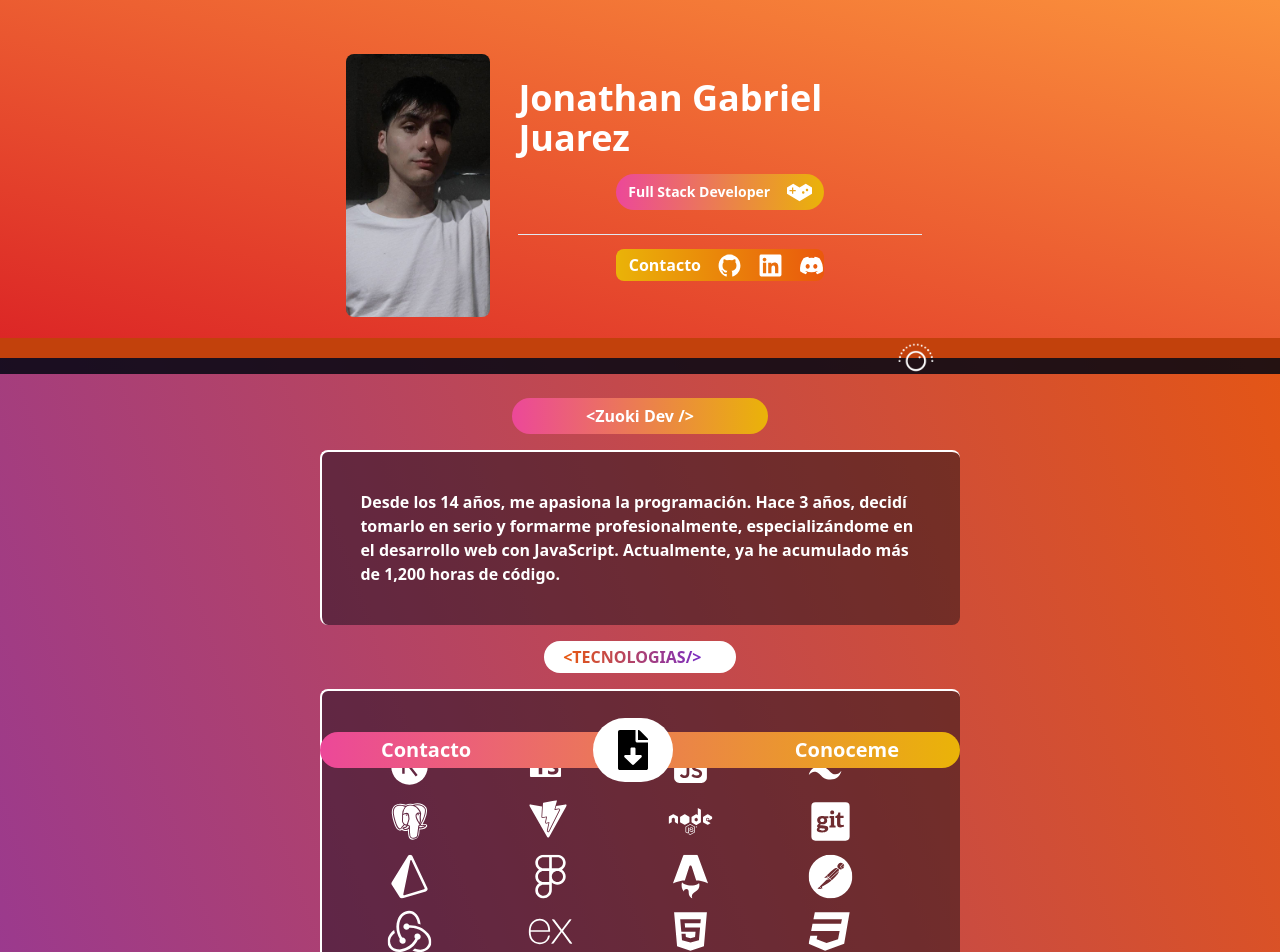
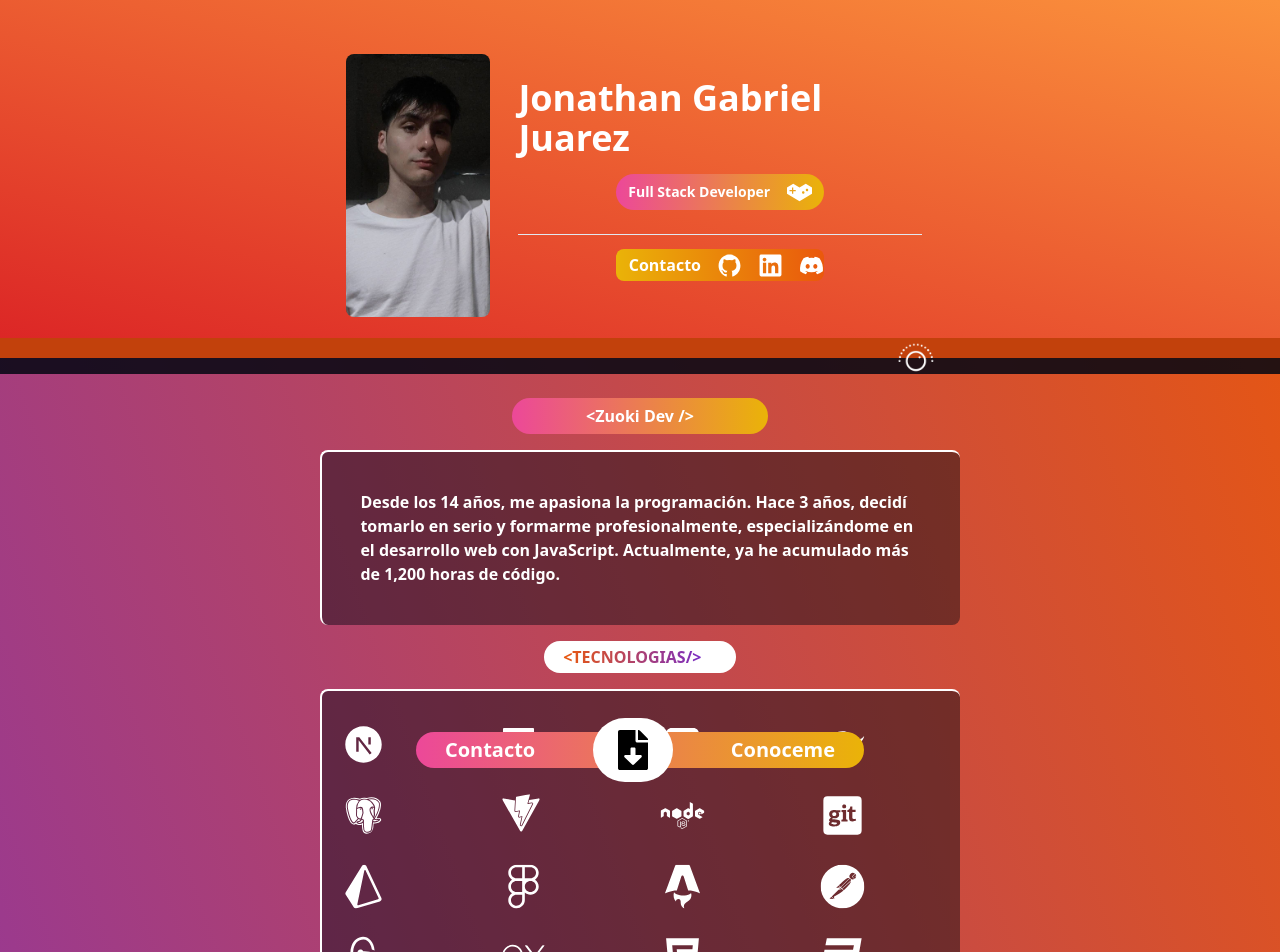
Before and after one commit to zuoki/porfolio2024, a React (Vite) app: page / in a window 1280 px wide. Shown: the top 952 px of the page. Built offline with nearby package versions, Linux system fonts and the light colour scheme.

Commit message:
porfolio animated 0.0.1

```diff
--- /dev/null
+++ b/src/About/About.css
@@ -0,0 +1,17 @@
+
+#perico {
+    animation: zoomin 1s;
+    animation-timeline: 2s;
+
+}
+
+@keyframes zoomin {
+    from{
+        opacity: 0;
+       transform: translateX(-10vw);
+    }
+    to{
+        opacity: 1;
+        transform: translateX(0vw);
+    }
+}
--- a/src/About/About.jsx
+++ b/src/About/About.jsx
@@ -15,28 +15,11 @@ import { SiRedux } from "react-icons/si";
 import { SiExpress } from "react-icons/si";
 import { FaHtml5 } from "react-icons/fa";
 import { FaCss3 } from "react-icons/fa";
-
-
-
-
-
-
-
-
-
-
-
-
-
-
-
-
-
-
+import "./About.css"
 
 const About = () => {
     return (
-        <section className=' sm:flex sm:justify-center '>
+        <section id='perico' className=' flex justify-center .agrandar '>
 
             <div className='pt-6 pb-4 '>
                 <div className=''>
@@ -45,7 +28,7 @@ const About = () => {
                             {"<Zuoki Dev />"}
                         </h2>
                     </div>
-                <div className='sm:flex sm:justify-center'>
+                <div className='flex justify-center'>
 
                     <h3 className='text-white font-semibold font-sans border-solid  border-t-2 border-l-2 p-2 border-white  m-4  pt-4 pb-4 rounded-lg bg-gray-950 bg-opacity-45    sm:w-[65vw] xl:w-[50vw] 2xl:w-[35vw] sm:p-[5vw] xl:p-[3vw] 2xl:p-[1vw]' >
                         Desde los 14 años, me apasiona la programación. Hace 3 años, decidí tomarlo en serio y formarme profesionalmente, especializándome en el desarrollo web con JavaScript. Actualmente, ya he acumulado más de 1,200 horas de código.
@@ -57,46 +40,46 @@ const About = () => {
                         <h2 className='font-semibold font-sans text-transparent  bg-clip-text bg-gradient-to-r  from-orange-600  to-violet-700 mt-1 sm:w-4/5'> {"<TECNOLOGIAS/>"}</h2>
                     </div>
                 </div>
-                <div className='sm:flex sm:justify-center'>
 
-                <div className='grid grid-cols-4 text-white font-semibold font-sans border-solid  border-t-2 border-l-2 p-2 border-white  m-4  pt-4 pb-4 rounded-lg bg-gray-950 bg-opacity-45    sm:w-[65vw] xl:w-[50vw] 2xl:w-[35vw] sm:p-[5vw] xl:p-[3vw] 2xl:p-[1vw]'>
-                    <span class="icono ml-4 mt-3"><RiNextjsFill color="white" size="35px" class="ml-4  mt-2 sm:scale-125" />
+
+                <div className='grid grid-cols-4 text-white font-semibold font-sans border-solid  border-t-2 border-l-2 p-2 border-white  m-4  pt-4 pb-4 rounded-lg bg-gray-950 bg-opacity-45 gap-4 '>
+                    <span class="icono ml-4 mt-3"><RiNextjsFill color="white" size="35px" class="  mt-2 sm:scale-125" />
                     </span>
-                    <span class="icono ml-4 mt-3"><SiTypescript color="white" size="25px" class="ml-4 mt-2  sm:scale-125" />
+                    <span class="icono ml-4 mt-3"><SiTypescript color="white" size="25px" class=" mt-3  sm:scale-125" />
                     </span>
-                    <span class="icono ml-4 mt-3"><RiJavascriptFill color="white" size="35px" class="ml-4  mt-2 sm:scale-125" />
+                    <span class="icono ml-4 mt-3"><RiJavascriptFill color="white" size="35px" class="  mt-2 sm:scale-125" />
                     </span>
-                    <span class="icono ml-4 mt-3"><SiTailwindcss color="white" size="35px" class="ml-4  mt-2 sm:scale-125" />
+                    <span class="icono ml-4 mt-3"><SiTailwindcss color="white" size="35px" class="  mt-2 sm:scale-125" />
                     </span>
-                    <span class="icono ml-4 mt-3"><BiLogoPostgresql color="white" size="35px" class="ml-4  mt-2 sm:scale-125" />
+                    <span class="icono ml-4 mt-3"><BiLogoPostgresql color="white" size="35px" class="  mt-2 sm:scale-125" />
                     </span>
-                    <span class="icono ml-4 mt-3"><SiVite color="white" size="30px" class="ml-4  mt-2 sm:scale-125" />
+                    <span class="icono ml-4 mt-3"><SiVite color="white" size="30px" class="  mt-2 sm:scale-125" />
                     </span>
-                    <span class="icono ml-4 mt-3"><FaNode color="white" size="35px" class="ml-4  mt-2 sm:scale-125" />
+                    <span class="icono ml-4 mt-3"><FaNode color="white" size="35px" class="  mt-2 sm:scale-125" />
                     </span>
-                    <span class="icono ml-4 mt-3"><FaGitSquare color="white" size="35px" class="ml-4  mt-2 sm:scale-125" />
+                    <span class="icono ml-4 mt-3"><FaGitSquare color="white" size="35px" class="  mt-2 sm:scale-125" />
                     </span>
-                    <span class="icono ml-4 mt-3"><SiPrisma color="white" size="35px" class="ml-4  mt-2 sm:scale-125" />
+                    <span class="icono ml-4 mt-3"><SiPrisma color="white" size="35px" class="  mt-2 sm:scale-125" />
                     </span>
-                    <span class="icono ml-4 mt-3"><FaFigma color="white" size="35px" class="ml-4  mt-2 sm:scale-125" />
+                    <span class="icono ml-4 mt-3"><FaFigma color="white" size="35px" class="  mt-2 sm:scale-125" />
                     </span>
-                    <span class="icono ml-4 mt-3"><SiAstro color="white" size="35px" class="ml-4 mt-2 sm:scale-125" />
-                    </span><span class="icono ml-4 mt-3"><SiPostman color="white" size="35px" class="ml-4  mt-2  sm:scale-125" />
+                    <span class="icono ml-4 mt-3"><SiAstro color="white" size="35px" class=" mt-2 sm:scale-125" />
+                    </span><span class="icono ml-4 mt-3"><SiPostman color="white" size="35px" class="  mt-2  sm:scale-125" />
                     </span>
-                    <span class="icono ml-4 mt-3"><SiRedux color="white" size="35px" class="ml-4  mt-2 sm:scale-125" />
+                    <span class="icono ml-4 mt-3"><SiRedux color="white" size="35px" class="  mt-2 sm:scale-125" />
                     </span>
-                    <span class="icono ml-4 mt-3"><SiExpress color="white" size="35px" class="ml-4  mt-2 sm:scale-125" />
+                    <span class="icono ml-4 mt-3"><SiExpress color="white" size="35px" class="  mt-2 sm:scale-125" />
                     </span>
-                    <span class="icono ml-4 mt-3"><FaHtml5 color="white" size="35px" class="ml-4  mt-2 sm:scale-125" />
+                    <span class="icono ml-4 mt-3"><FaHtml5 color="white" size="35px" class="  mt-2 sm:scale-125" />
                     </span>
-                    <span class="icono ml-4 mt-3"><FaCss3 color="white" size="35px" class="ml-4 mt-2 mb-4 sm:scale-125" />
+                    <span class="icono ml-4 mt-3"><FaCss3 color="white" size="35px" class=" mt-2 mb-4 sm:scale-125" />
                     </span>
                 </div>
 
                 </div>
             </div>
 
-                </div>
+
         </section>
     );
 };
--- a/src/App.jsx
+++ b/src/App.jsx
@@ -1,5 +1,5 @@
 import './App.css'
-import Me from './Me/Me'
+import Header from './Header/Header'
 import  Table  from "./Table/Cosito"
 import About from './About/About'
 import NavBar from './NavBar/NavBar'
@@ -13,20 +13,23 @@ function App() {
 
 
   return (
-    <div className='bg-gradient-to-bl from-orange-600  to-violet-700 '>
-      <NavBar/>
+    <div className='bg-gradient-to-bl from-orange-600  to-violet-700 font-semibold rounded-2xl'>
 
-      <Me />
+      <NavBar />
+
+      <Header/>
       <Table/>
       <div className='bg-gray-950 bg-opacity-85 h-4'></div>
+
       <About/>
-      <Exp/>
+      <Exp />
       <Proyectos/>
-      <ZuokiDev/>
+      <ZuokiDev id="zuoki" className="columns-2"/>
+
+
     <br />
     <br />
     <br />
-
 
     </div>
 
--- a/src/Exp/Exp.jsx
+++ b/src/Exp/Exp.jsx
@@ -4,7 +4,7 @@ const Exp = () => {
     return (
         <section className=' z-10 '>
             <div className='flex justify-center'>
-                <h2 className='w-52 h-9 rounded-full flex items-center justify-around bg-gradient-to-r from-pink-500 to-yellow-500 peer-checked:text-white text-white font-semibold font-sans sm:w-[38vw] xl:w-[30vw] 2xl:w-[20vw]'>
+                <h2 className='w-52 h-9 rounded-full flex items-center justify-around bg-gradient-to-r from-pink-500 to-yellow-500 peer-checked:text-white text-white font-semibold font-sans sm:w-[38vw] xl:w-[30vw] 2xl:w-[20vw] xl:mt-7 xl:'>
                     Trayectoria Profesional
                 </h2>
             </div>
--- /dev/null
+++ b/src/Header/Header.css
@@ -0,0 +1,16 @@
+
+
+
+#J-titulo{
+    animation: presentacion 1s;
+
+}
+@keyframes presentacion{
+    from{
+        scale: 75%;
+    }
+    to{
+        scale:100%
+    }
+
+}
--- a/src/NavBar/NavBar.jsx
+++ b/src/NavBar/NavBar.jsx
@@ -5,7 +5,7 @@ import { FaFileDownload } from "react-icons/fa";
 const NavBar = () => {
     return (
         <div className="  flex justify-center">
-            <div className="w-11/12  h-9  flex justify-around items-center text-white font-semibold font-sans bg-gradient-to-r from-pink-500 to-yellow-500  z-50 rounded-3xl  fixed bottom-8 border-solid  sm:w-[65vw] xl:w-[50vw] 2xl:w-[35vw] ">
+            <div className="w-11/12  h-9  flex justify-around items-center text-white font-semibold font-sans bg-gradient-to-r from-pink-500 to-yellow-500  z-50 rounded-3xl  fixed bottom-8 border-solid  sm:w-[35vw] xl:w-[35vw] 2xl:w-[25vw] ">
                 <a href="#inicio"className='text-xl font-sans'>Contacto</a>
                 <a download="Zuoki Dev Fullstack" href='./cv.pdf'  className=' h-16 w-20 rounded-full bg-white' ><FaFileDownload size="40px" color='black' className='ml-5 mt-3' />
                 </a>
--- a/tailwind.config.js
+++ b/tailwind.config.js
@@ -10,6 +10,7 @@ module.exports = {
               fondo: "#EF702B",
               fondo2:"#E8A25E",
           },
+
       },
   },
   plugins: [],
```
Also changed, not shown: src/Header/Header.jsx (renamed from src/Me/Me.jsx, +13 -11 lines), public/Untitled.svg (added), src/App.css (line endings or trailing spaces), src/index.css (line endings or trailing spaces).
